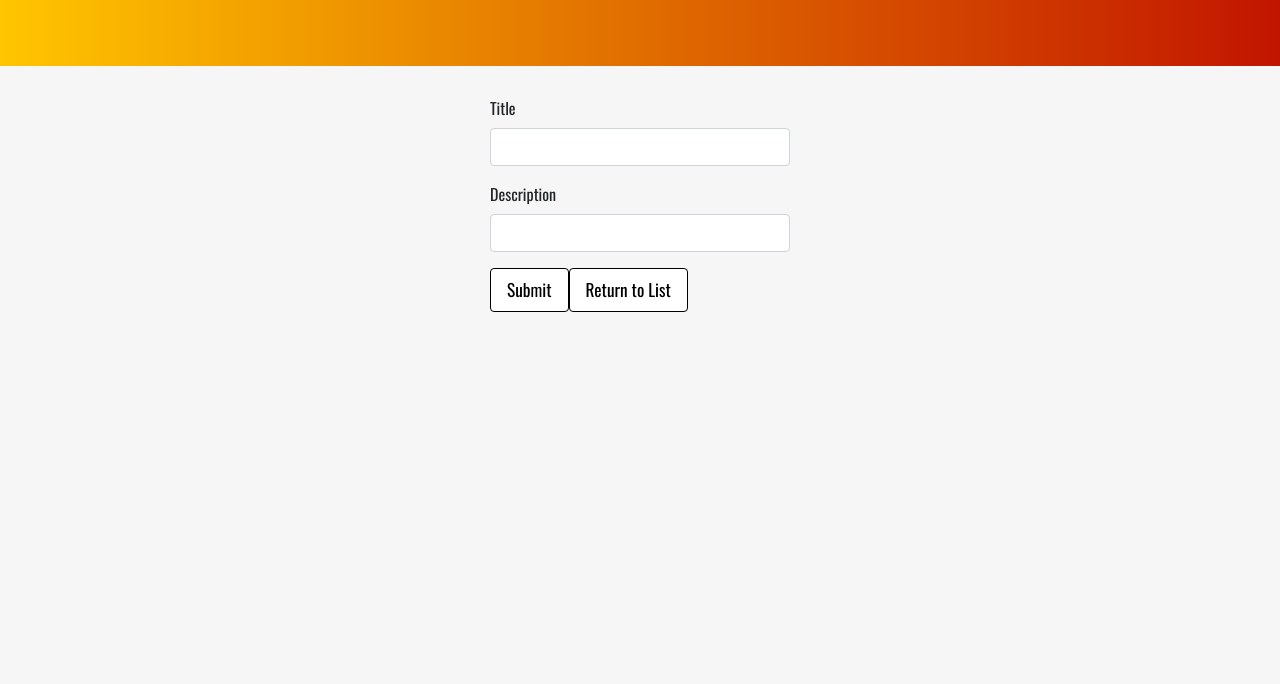
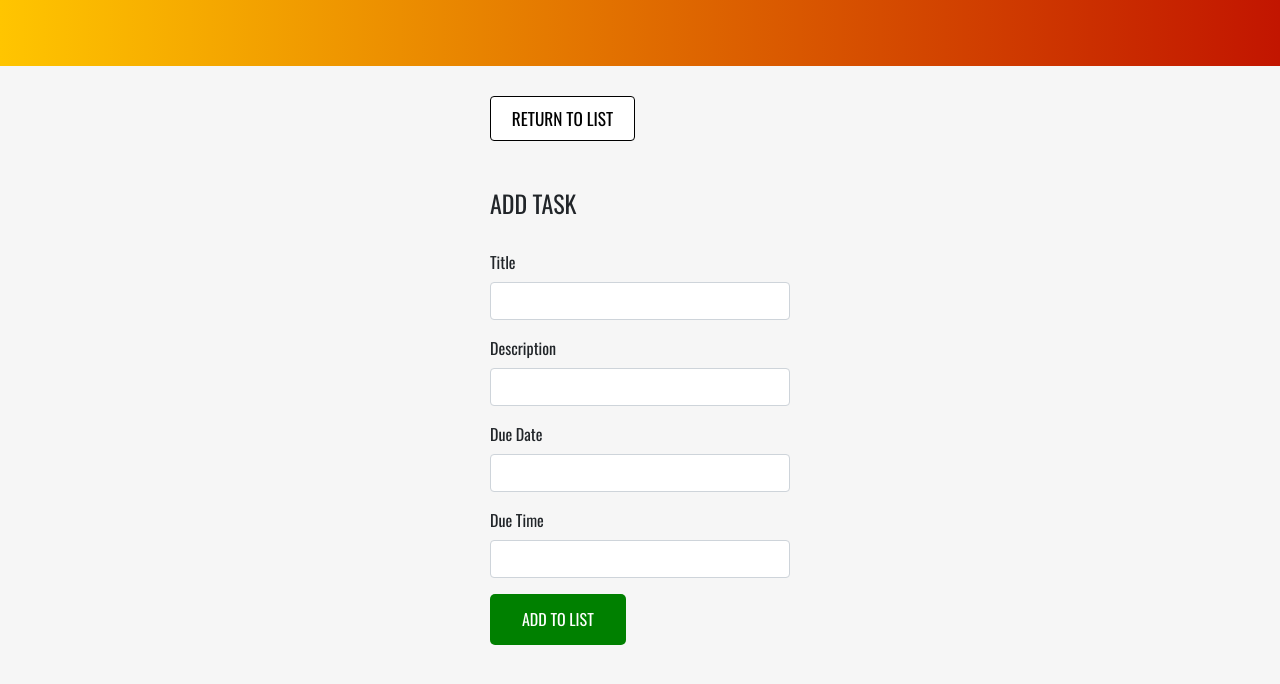
Before and after one commit to nyjmonsanto/Tempo, a Vue app in the folder initial_project/tempo_vuejs/: page /add in a window 1280 px wide. Shown: the top 684 px of the page. Built offline with nearby package versions, Linux system fonts and the light colour scheme.

Commit message:
Added input for duedate & duetime, added duedate & duetime in task and data variables

```diff
--- a/initial_project/tempo_vuejs/src/components/AddTask.vue
+++ b/initial_project/tempo_vuejs/src/components/AddTask.vue
@@ -1,5 +1,9 @@
 <template>
-    <div class="submit-form">
+ <div class="submit-form">
+        <div class="button-group">
+            <button class="btn btn-big"><router-link to="/">RETURN TO LIST</router-link></button>
+        </div><br>
+        <br><h4>ADD TASK</h4><br>
         <div v-if="!submitted">
             <div class="form-group">
                 <label for="title">Title</label>
@@ -9,13 +13,19 @@
                 <label for="description">Description</label>
                 <input type="text" class="form-control" id="description" required v-model="task.description" name="description"/>
             </div>
-            <button @click="saveTask" class="btn btn-success">Submit</button>
-            <button class="btn btn-primary"><router-link to="/">Return to List</router-link></button>
+            <div class="form-group">
+                <label for="duedate">Due Date</label>
+                <input type="text" class="form-control" id="duedate" required v-model="task.duedate" name="duedate"/>
+            </div>
+            <div class="form-group">
+                <label for="duetime">Due Time</label>
+                <input type="text" class="form-control" id="duetime" required v-model="task.duetime" name="duetime"/>
+            </div>
+            <button @click="saveTask" class="btn btn-big add">ADD TO LIST</button>
         </div>
         <div v-else>
-            <h4>Submitted successfully!</h4>
-            <button class="btn btn-success" @click="newTask">Add</button>
-            <button class="btn btn-primary"><router-link to="/">Return to List</router-link></button>
+            <h4>Added successfully!</h4>
+            <button class="btn btn-big add" @click="newTask">CLICK HERE TO ADD NEW TASK</button>
         </div>
     </div>
 </template>
@@ -31,6 +41,8 @@ export default {
                 id: null,
                 title: "",
                 description: "",
+                duedate: "",
+                duetime: "",
                 status: false
             },
             submitted: false
@@ -40,7 +52,9 @@ export default {
         saveTask() {
             var data = {
                 title: this.task.title,
-                description: this.task.description
+                description: this.task.description,
+                duedate: this.task.duedate,
+                duetime: this.task.duetime
             };
 
             TaskDataService.create(data)
```
